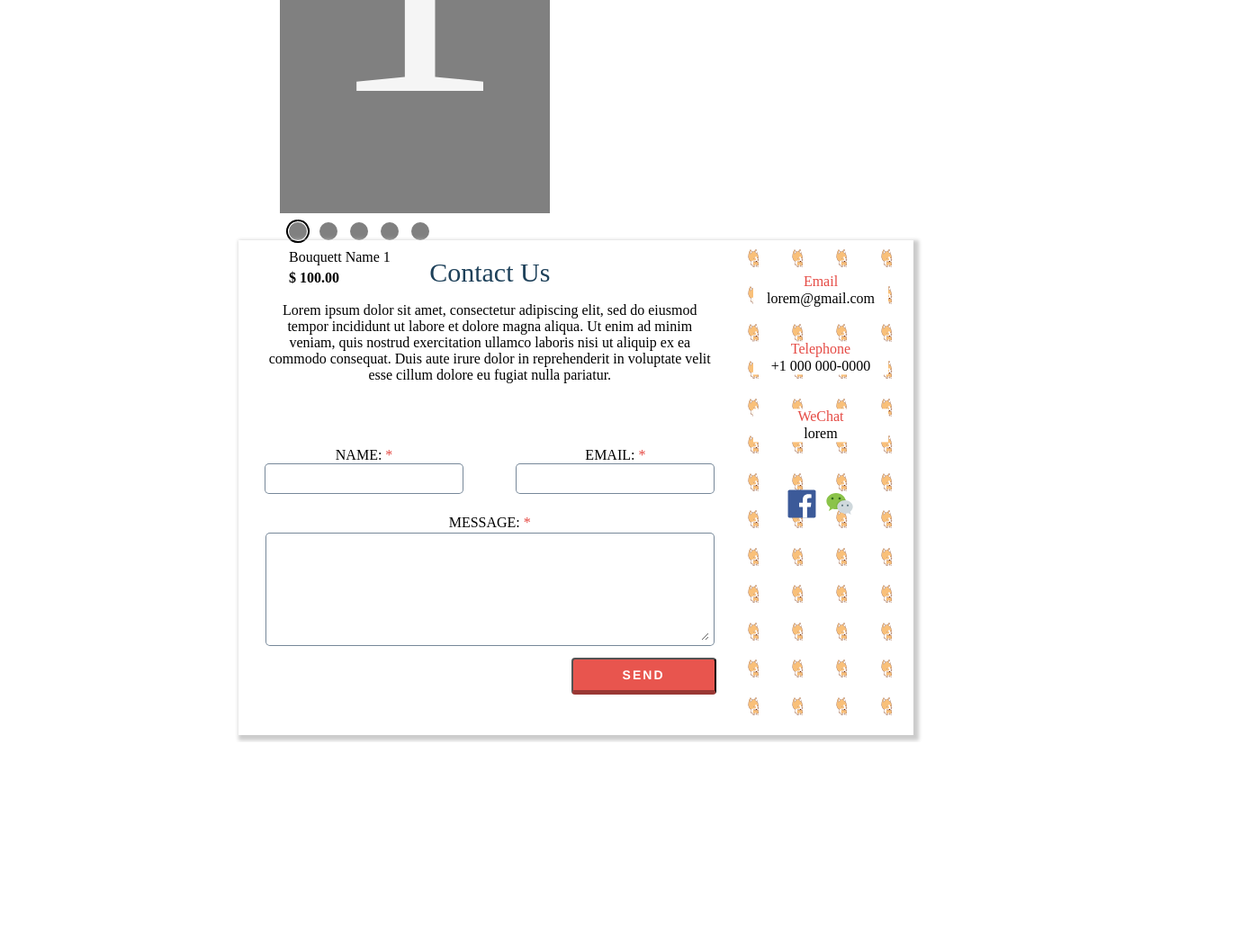
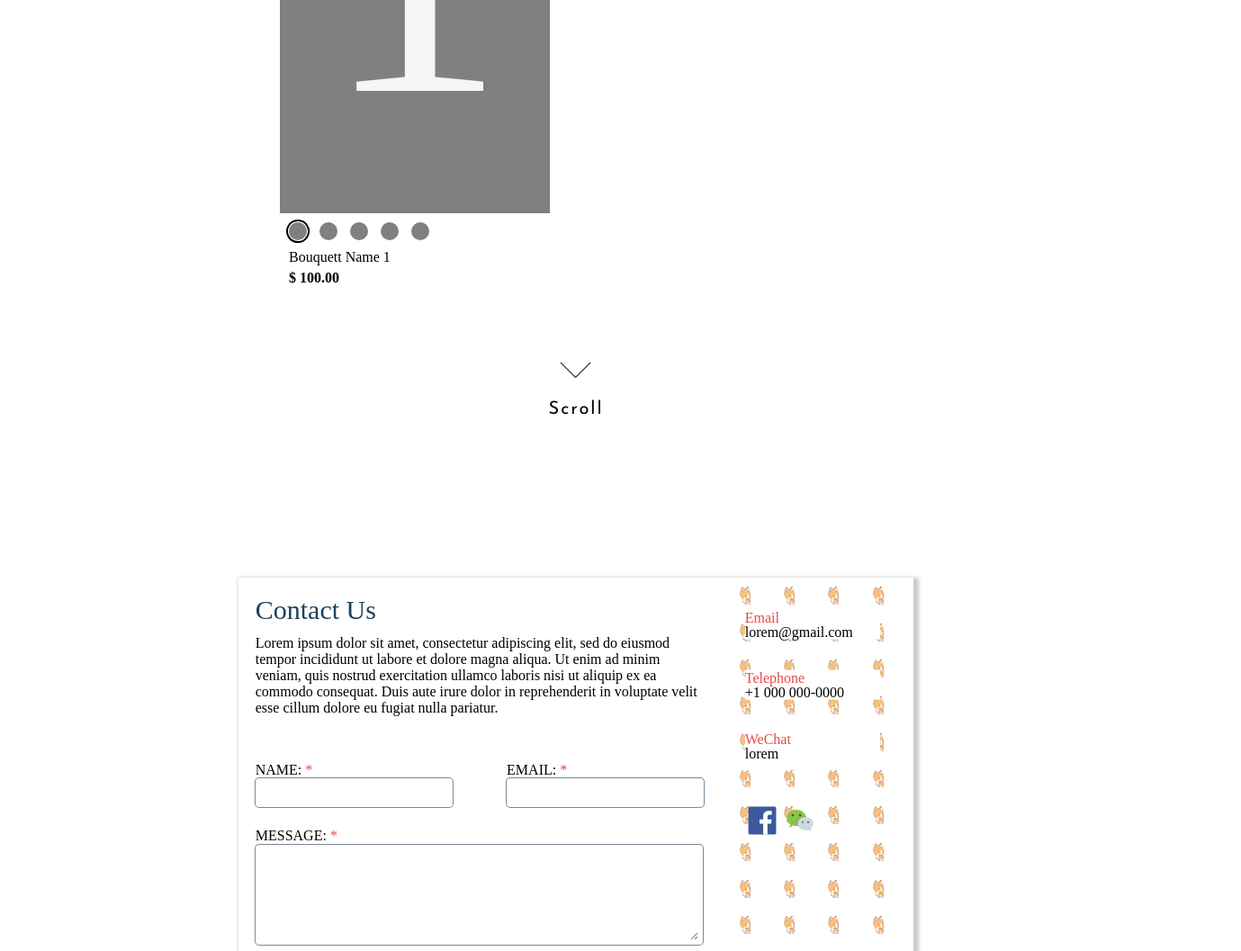
Before and after one commit to kaleongkong/flowerShop, a plain HTML site: page indexPage.html in a window 1280 px wide. Shown: the part 3233-4290 px from the top of the page at 90% size, 1379 px wide, since content can reach past the window. Before the commit the page ends 4058 px from the top, so only its background shows below. Drawn offline with nearby package versions, Linux system fonts and the light colour scheme.

Commit message:
fine tune

```diff
--- a/contactUs/contactUs.css
+++ b/contactUs/contactUs.css
@@ -10,14 +10,15 @@
 
 .contactUsBoundary {
   width: 750;
-  height: 550;
+  height: 500;
   position: relative;
   display: inline-block;
+  text-align: left;
 }
 
 .contactUsContainer {
   width: 750;
-  height: 500;
+  height: 450;
   position: relative;
   display: inline-block;
 }
--- a/indexPage.css
+++ b/indexPage.css
@@ -63,4 +63,6 @@
 .contactUsSection {
   position: relative;
   text-align: center;
+  padding-top: 150px;
+  padding-bottom: 150px;
 }
--- a/indexPage.js
+++ b/indexPage.js
@@ -19,4 +19,5 @@ function resizeinventoryListContainer() {
   var expectingInventoryListContainerWidth = Math.floor(inventoryListContainerWidth/inventoryContainerWidth) * inventoryContainerWidth;
   inventoryListContainer.style.width = expectingInventoryListContainerWidth;
   inventoryListContainer.style.height = Math.ceil(inventoryContainers.length / (expectingInventoryListContainerWidth / inventoryContainerWidth)) * inventoryContainerHeight;
+  document.getElementsByClassName('inventorySection')[0].style.height = parseInt(inventoryListContainer.style.height) + 200;
 }
```
